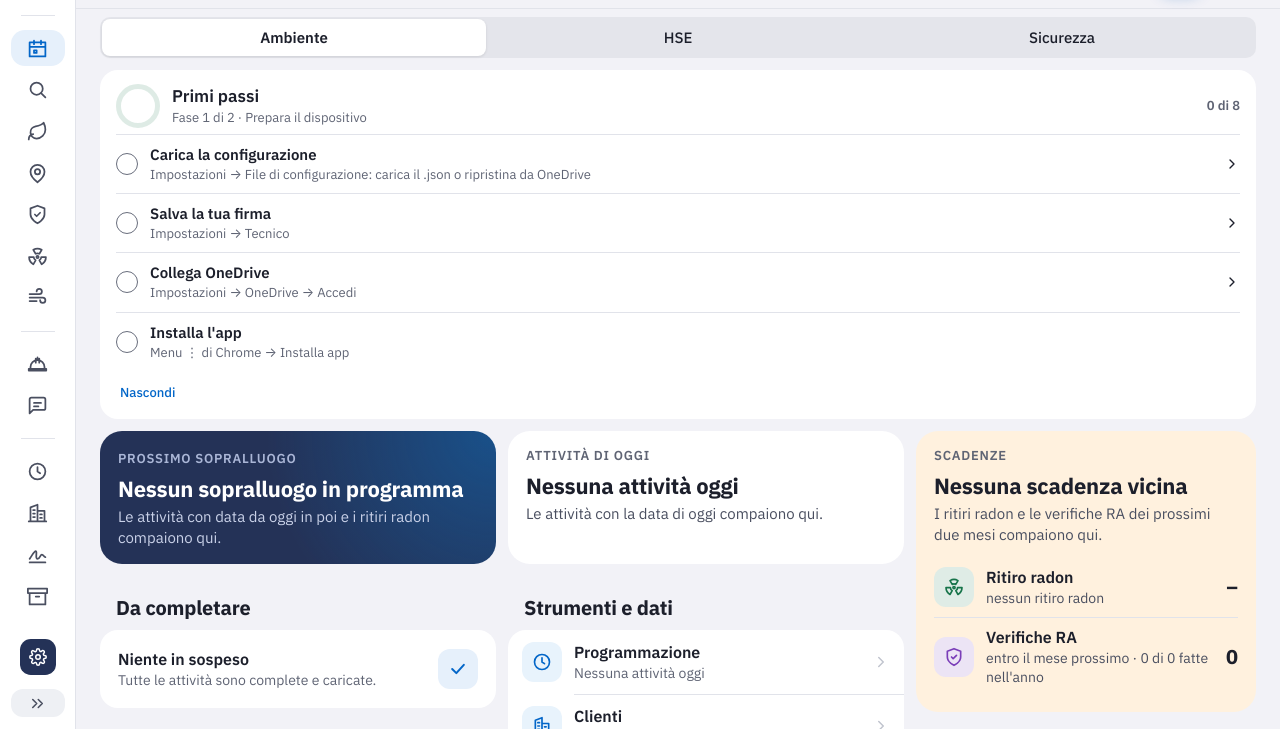
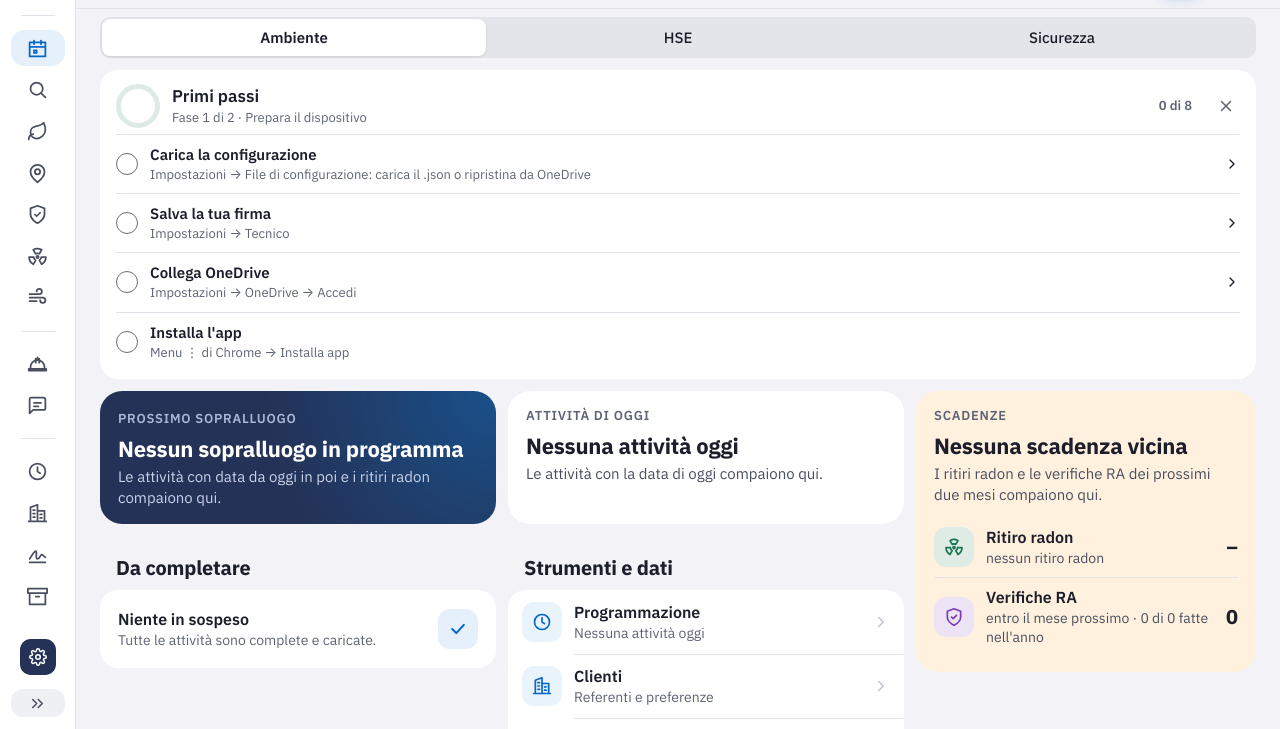
Before and after one commit to Waro/AppAmbiente, a plain HTML site: page index.html in a window 1280 px wide. Shown: the part 71-800 px from the top of the page. Drawn offline with Linux system fonts and the light colour scheme.

Commit message:
v59: suggerimenti e primi passi si chiudono tutti con la ×, guida allineata
Primi passi con la × al posto di Nascondi e Chiudi; suggerimento Riepilogo al posto dell'avviso fisso; Annulla nel suggerimento Campioni; Rilievo e CHANGELOG aggiornati.

Co-Authored-By: Claude Opus 5.5 <noreply@anthropic.com>
Claude-Session: https://claude.ai/code/session_01BLLpx7xP9EL9ysGKiio2Rz

```diff
--- a/js/guida.js
+++ b/js/guida.js
@@ -2,7 +2,8 @@
    Testi generici, senza dati reali: il file è pubblico. Tutto resta solo su questo dispositivo.
    - Benvenuto: 4 slide nel foglio delle Novità; l'ultima fa scegliere la business unit (settings.buDefault).
    - Primi passi: Fase 1 «Prepara il dispositivo», Fase 2 «Prova sul campo». Si spuntano da soli con i dati veri.
-   - Suggerimenti: una card per funzione, una volta sola (localStorage nembo_tips); si riattivano in Impostazioni → Guida. */
+   - Suggerimenti: una card per funzione, una volta sola (localStorage nembo_tips); si riattivano in Impostazioni → Guida.
+   Suggerimenti e primi passi si chiudono tutti con la × in alto a destra (v59). */
 
 /* ---------------- suggerimenti ---------------- */
 const TIPS_KEY = 'nembo_tips';
@@ -11,7 +12,8 @@ const tipsReset = () => { try { localStorage.removeItem(TIPS_KEY); } catch (e) {
 const SUGGERIMENTI = {
   programmazione: { t: 'Programmazione', s: 'Tocca una fascia vuota o + per programmare un sopralluogo o un appuntamento. In alto passi da Giorno a Settimana e Mese. La durata proposta per ogni tipo si cambia in Impostazioni → Programmazione.' },
   planimetrie: { t: 'Planimetrie', s: 'Apri una pianta per scriverci sopra: penna, evidenziatore, forme, testo e gomma sono nella barra degli strumenti. Con «Solo penna» il dito sposta la pianta e scrive solo la penna del tablet.' },
-  campioni: { t: 'Campioni', s: 'I codici si assegnano da soli: A1, A2… per MCA e F1, F2… per FAV. I manufatti non campionati sono NC1, NC2…, ognuno con il campione di riferimento. Dopo la prima foto di un campione si apre la pianta del suo piano, con l’etichetta pronta; il tasto Planimetria la apre quando vuoi.' },
+  campioni: { t: 'Campioni', s: 'I codici si assegnano da soli: A1, A2… per MCA e F1, F2… per FAV. I manufatti non campionati sono NC1, NC2…, ognuno con il campione di riferimento. Dopo la prima foto di un campione si apre la pianta del suo piano, con l’etichetta pronta; il tasto Planimetria la apre quando vuoi. Se elimini un campione per sbaglio, tocca «Annulla» nell’avviso in basso.' },
+  riepilogo: { t: 'Riepilogo', s: 'Qui vedi tutto il sopralluogo in sola lettura, per controllare prima di uscire. Per modificare, chiudi e torna alla scheda.' },
   file: { t: 'Scheda File', s: 'In cima allega i PDF da consultare durante il sopralluogo: si aprono anche senza rete. Sotto generi i documenti dell’attività. Grigio: da generare. Verde: generato e su OneDrive, tocca per aprirlo. Ambra: i dati sono cambiati, rigeneralo. «Rigenera» crea una nuova revisione senza cancellare la precedente.' },
   dettatura: { t: 'Dettatura', s: 'Il microfono nei campi di testo usa la dettatura di Chrome: per trascriverla, l’audio viene inviato ai server di Google. Se nel sopralluogo ci sono dati riservati, scrivi a mano.' },
   radon: { t: 'Dosimetri', s: 'Tocca lo scanner per leggere il codice a barre dei dosimetri: dopo ogni lettura passa da solo al punto successivo. Un codice già usato viene segnalato subito.' },
@@ -108,7 +110,7 @@ function PrimiPassi({ settings, records = [], tplOk, hsTplOk, lastBackup, goSett
   if (n === all.length) return html`<div class="card onb onb-done">
     <span class="onb-big"><${Icon} n="check" s=${22} w=${2.6} /></span>
     <div class="t"><b>Pronto per il primo sopralluogo</b><small>Hai preparato il dispositivo e provato il giro completo, dal campo al file. Al prossimo sopralluogo tocca +.</small></div>
-    <button class="btn sm" onClick=${close}>Chiudi</button></div>`;
+    <button class="tip-x" aria-label="Chiudi i primi passi" onClick=${close}><${Icon} n="x" s=${18} /></button></div>`;
   const steps = ok1 ? fase2 : fase1;
   const item = x => html`<button class=${'onb-it' + (x.ok ? ' ok' : '')} key=${x.l} disabled=${x.ok || !x.go} onClick=${x.go}>
       <span class="onb-ck">${x.ok && html`<${Icon} n="check" s=${14} w=${2.6} />`}</span>
@@ -117,10 +119,10 @@ function PrimiPassi({ settings, records = [], tplOk, hsTplOk, lastBackup, goSett
     <div class="onb-top">
       <div class="ring-wrap" aria-hidden="true"><${Ring} p=${n / all.length} size=${44} w=${5} color="var(--ok)" /></div>
       <div class="t"><b>Primi passi</b><small>Fase ${ok1 ? 2 : 1} di 2 · ${ok1 ? 'Prova sul campo' : 'Prepara il dispositivo'}</small></div>
-      <span class="onb-of">${n} di ${all.length}</span></div>
+      <span class="onb-of">${n} di ${all.length}</span>
+      <button class="tip-x" aria-label="Chiudi i primi passi" onClick=${close}><${Icon} n="x" s=${18} /></button></div>
     ${ok1 && html`<div class="onb-it ok onb-fase"><span class="onb-ck"><${Icon} n="check" s=${14} w=${2.6} /></span><span class="t"><b>Dispositivo pronto</b></span></div>`}
     ${steps.map(item)}
-    <button class="btn link" style="margin-top:var(--sp-1);font-size:var(--fs-sm)" onClick=${close}>Nascondi</button>
   </div>`;
 }
 
--- a/js/riepilogo.js
+++ b/js/riepilogo.js
@@ -176,7 +176,7 @@ function RiepilogoPanel({ r, mats, onClose, onFile, azione, scelta }) {
     <div class="sheet-grab"></div>
     <div class="sheet-nav"><button class="btn link" onClick=${onClose}>Chiudi</button><b>Riepilogo</b><span></span></div>
     <div class="sheet-body">
-      <div class="notice mt-0">Solo consultazione. Per modificare, torna alla scheda.</div>
+      <${Suggerimento} id="riepilogo" />
       <p class="lead lead-gap">${sub}</p>
       ${corpo}
       ${(ap || apF.length > 0) && html`<div class="sec-h"><h3>Appunti</h3></div><div class="card">${ap && html`<div class="riep-ap">${ap}</div>`}
--- a/styles.css
+++ b/styles.css
@@ -1088,6 +1088,8 @@ img.logo { background: none; object-fit: cover; }
 .onb-done .t { flex: 1; min-width: 0; display: flex; flex-direction: column; gap: 2px; }
 .onb-done .t b { font-size: var(--fs-lg); font-weight: 600; }
 .onb-done .t small { font-size: var(--fs-md); color: var(--muted); line-height: 1.4; }
+/* la × dei primi passi è quella dei suggerimenti, allineata al bordo destro della card (v59) */
+.onb-top .tip-x, .onb-done .tip-x { margin: calc(-1 * var(--sp-2)) calc(-1 * var(--sp-2)) calc(-1 * var(--sp-2)) 0; }
 .onb-big { width: 44px; height: 44px; border-radius: var(--r-sq); background: var(--ok-soft); color: var(--ok); display: grid; place-items: center; flex: none; }
 /* Benvenuto: illustrazioni fatte con i componenti dell'app, sul fondo delle Novità */
 .wl-art { display: flex; align-items: center; justify-content: center; width: 100%; height: 100%; padding: var(--sp-4); }
```
Also changed, not shown: 2 other files.
